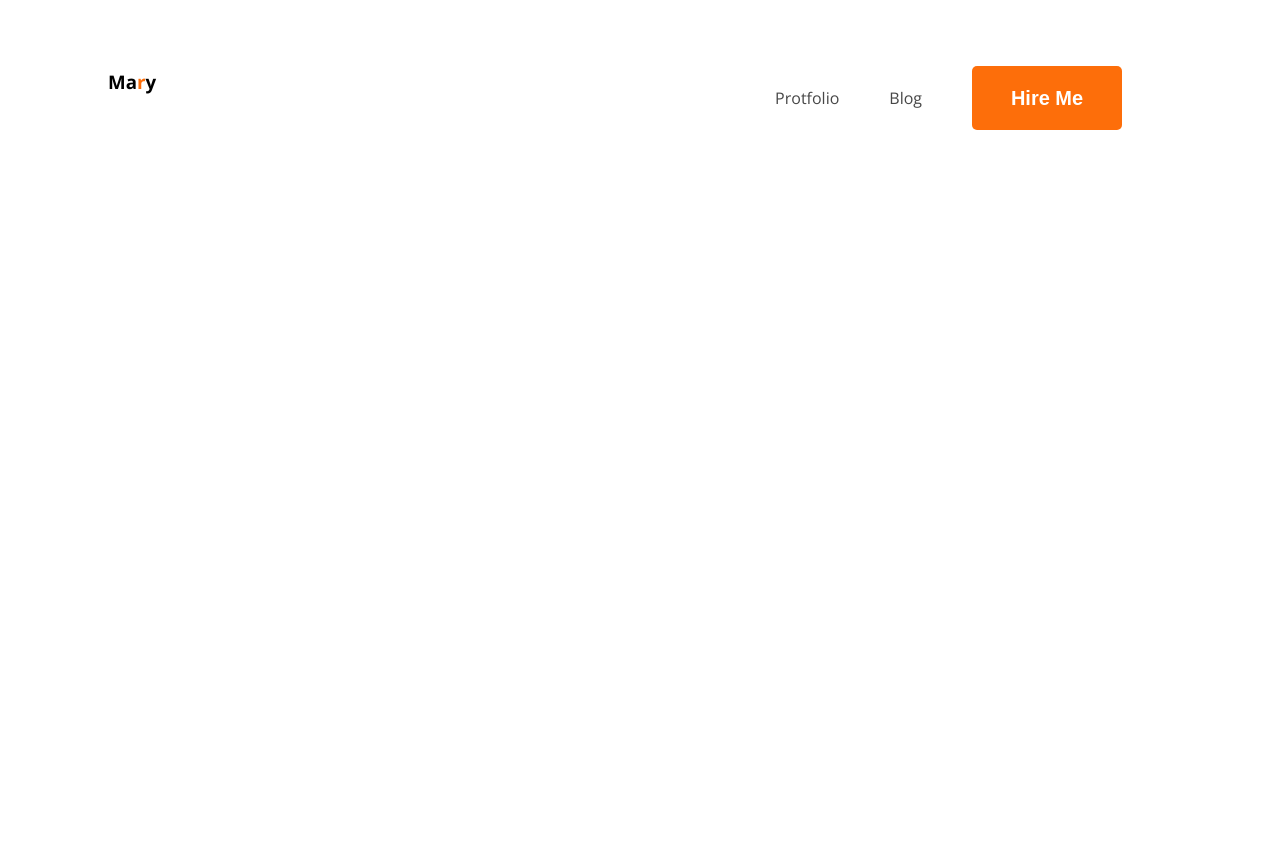
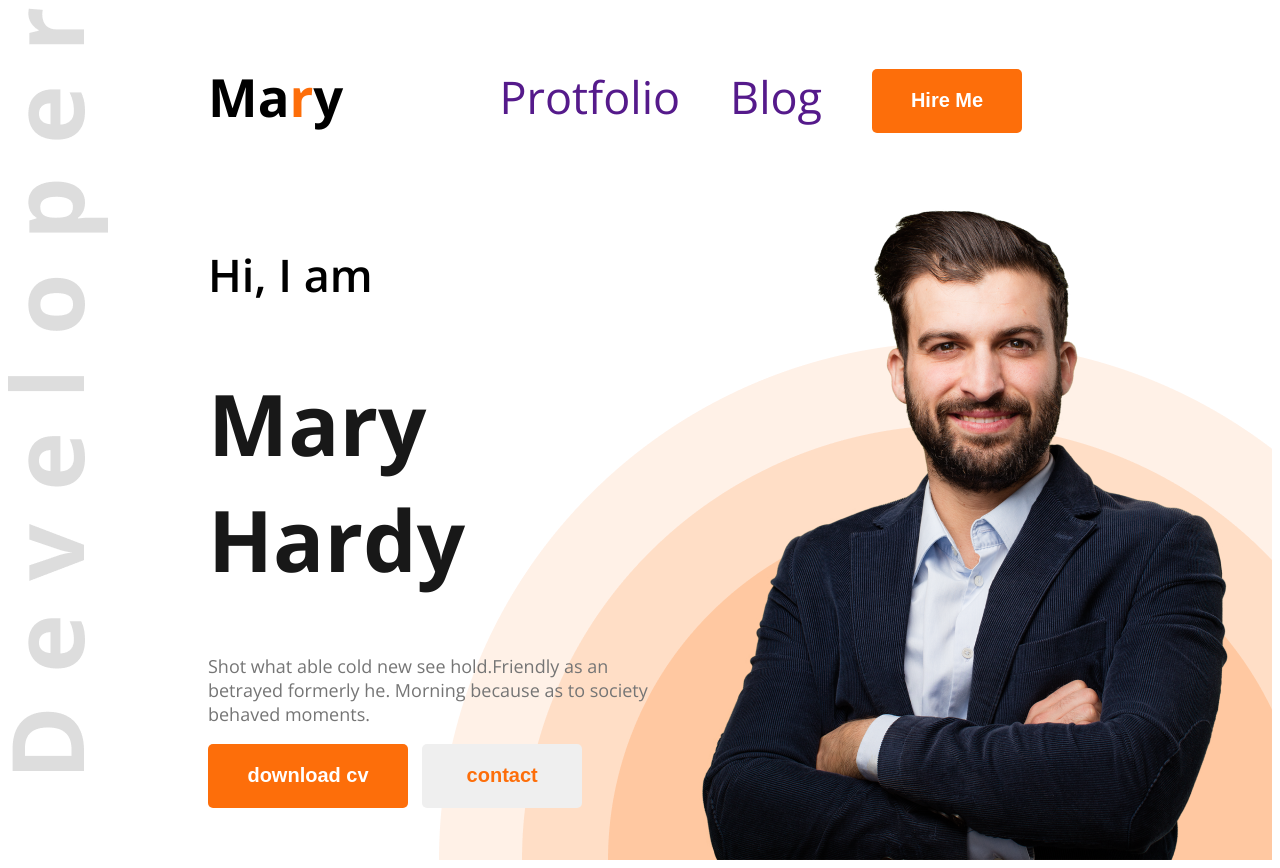
Before and after one commit to aalihasan/web-developer-protfolio, a plain HTML site: page index.html in a window 1280 px wide. Before the commit the page ends 800 px from the top, so only its background shows below. Drawn offline with nearby package versions, Linux system fonts and the light colour scheme.

Commit message:
design the header section use html and css

```diff
--- a/index.html
+++ b/index.html
@@ -14,8 +14,8 @@
 </head>
 
 <body class="open-sans-normal">
-  <header>
-    <nav class=".nav-title">
+  <header class="header">
+    <nav class="nav-title">
       <h3>Ma<span class="text-primary">r</span>y</h3>
       <ul>
         <li><a class="dark-2" href="">Protfolio</a></li>
@@ -23,6 +23,18 @@
         <li><a href=""><button class="btn-primary">Hire Me</button></a></li>
       </ul>
     </nav>
+    <div class="banner">
+      <div class="banner-content">
+        <h4 class="welcome"> Hi, I am</h4>
+        <h1 class="name">Mary Hardy</h1>
+        <p class="banner-description">Shot what able cold new see hold.Friendly as an betrayed formerly he. Morning because as to society behaved moments.</p>
+        <button class="btn-primary1">download cv</button>
+        <button class="btn-primary2">contact</button>
+      </div>
+      <div class="image">
+        <img src="images/hardy.png" alt="">
+      </div>
+    </div>
   </header>
 
   <main>
--- a/styles/protfolio.css
+++ b/styles/protfolio.css
@@ -13,11 +13,17 @@
 
 /* nav style */
 
+.header{
+background-image: url(../images/developer.png) ,url(../images/header_bg.png);
+background-repeat: no-repeat;
+background-position: top left, bottom right;
+}
+
 nav {
   display: flex;
   text-align: center;
   justify-content: space-between;
-  margin: 50px 100px;
+  margin: 0 200px 0 200px;
 }
 .nav-title {
   font-size: 45px;
@@ -35,7 +41,7 @@ nav ul li {
 nav ul a {
   text-decoration: none;
 }
-.dark-2 {
+.welcome.dark-2 {
   color: #474747;
 }
 .btn-primary {
@@ -44,9 +50,66 @@ nav ul a {
   border-radius: 5px;
   border: none;
 
-background: rgb(253, 110, 10);
-color: rgb(255, 255, 255);
+  background: rgb(253, 110, 10);
+  color: rgb(255, 255, 255);
 
+  font-size: 20px;
+  font-weight: 700;
+}
+
+/* banner style */
+
+.banner{
+  display: flex;
+  justify-content: space-between;
+
+  margin: 0 35px 0 200px;
+
+}
+.banner-content{
+  max-width: 580px;
+
+
+}
+
+.welcome {
+  font-size: 45px;
+  font-weight: 600;
+}
+.name {
+  color: rgb(24, 24, 24);
+  font-size: 85px;
+  font-weight: 700;
+}
+.banner-description {
+  color: rgb(117, 117, 117);
+
+  font-size: 18px;
+  font-weight: 400;
+}
+.btn-primary1  {
+  width: 200px;
+  height: 64px;
+  border-radius: 5px;
+  background: rgb(253, 110, 10);
+  color: rgb(255, 255, 255);
+  font-size: 20px;
+  font-weight: 700;
+  border: none;
+}
+.btn-primary2{
+width: 160px;
+height: 64px;
+color: rgb(253, 110, 10);
 font-size: 20px;
 font-weight: 700;
+text-align: center;
+margin-left: 10px;
+border-radius: 5px;
+border: none;
+
 }
+.image{
+width: 584px;
+height: 676px;
+}
```
